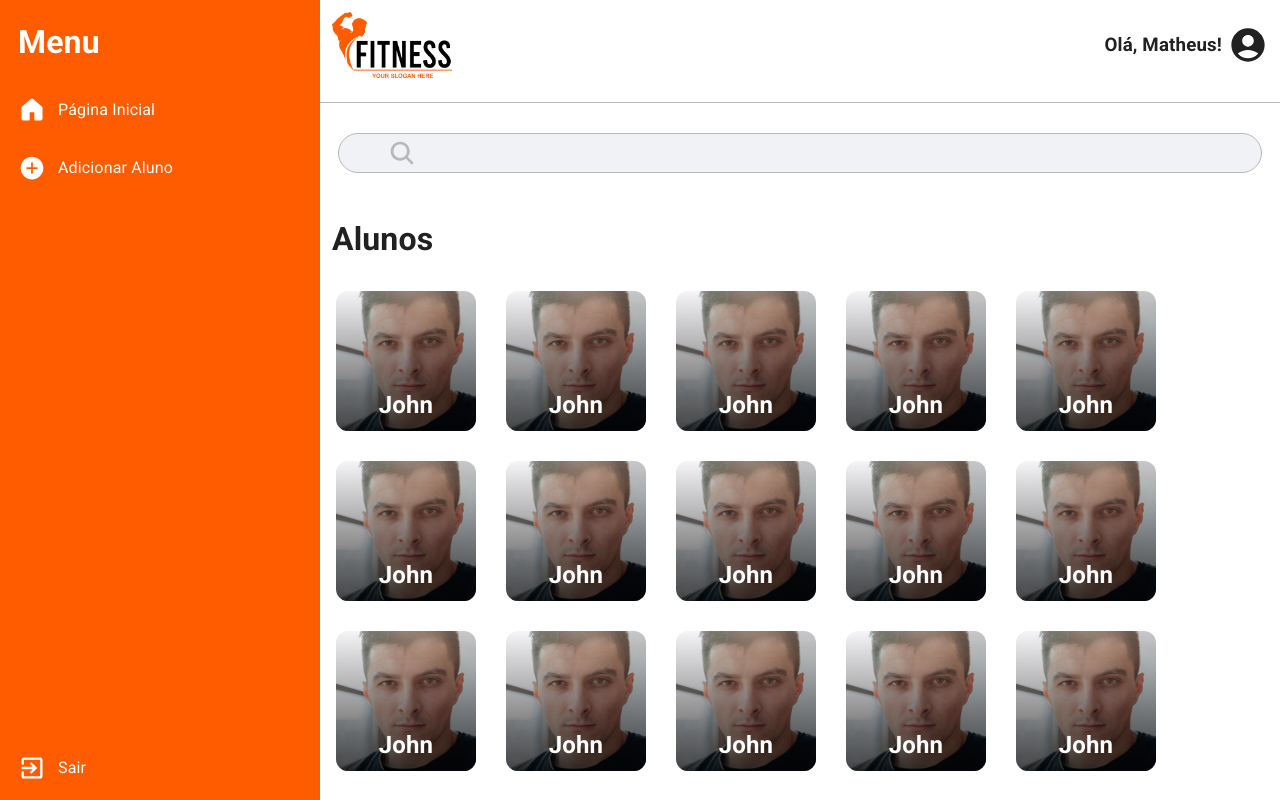
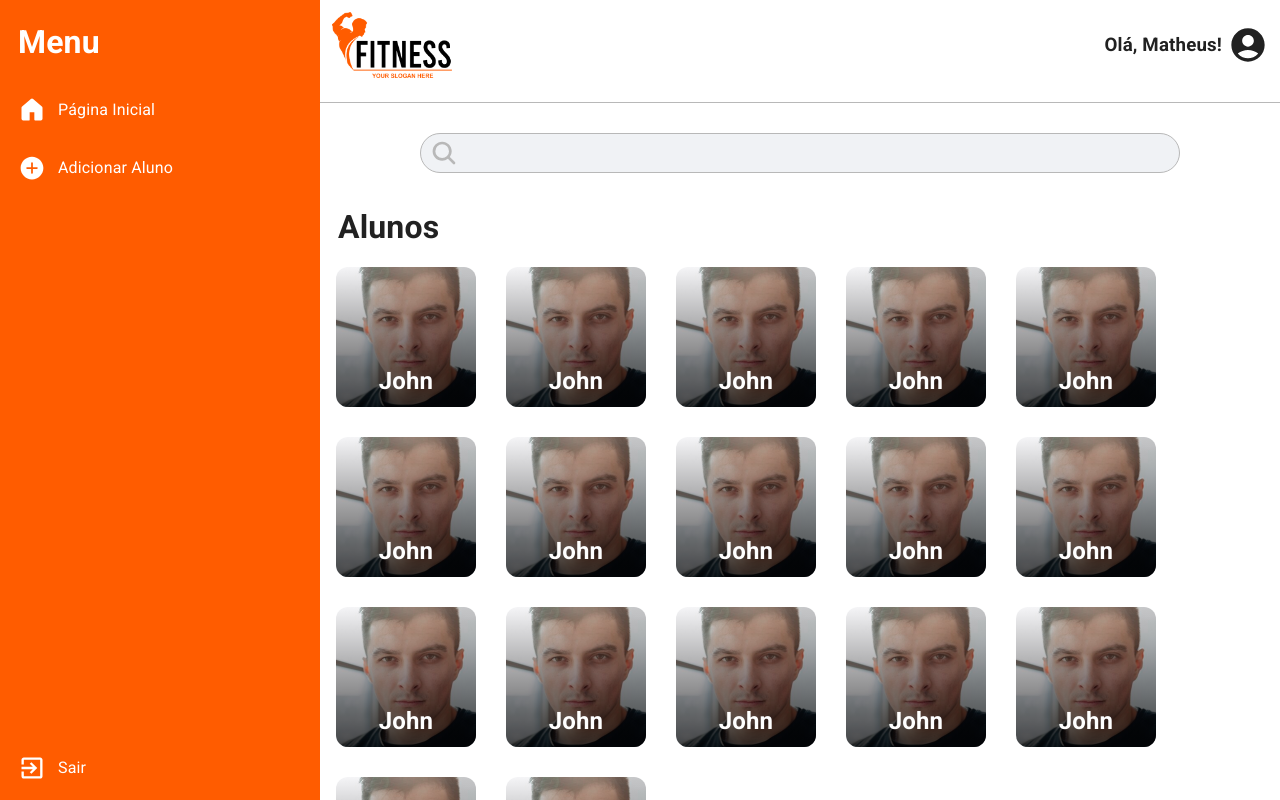
Before and after one commit to matheuscogo/personal, a React (Create React App) app: page /home in a window 1280 px wide. Shown: the top 800 px of the page. Built offline with nearby package versions, Linux system fonts and the light colour scheme; no server answers.

Commit message:
fix css students-card | box-students

```diff
--- a/src/App.css
+++ b/src/App.css
@@ -170,30 +170,37 @@ main {
 
 @media screen and (min-width: 1024px){
   .box-search {
-    width: 100%;
-    /* padding-left: 5%;
-    padding-right: 5%; */
+    padding-left: 100px;
+    padding-right: 100px;
   }
 
   .box-search > .icon {
     position: absolute;
-    left: 68px;
+    left: 110px;
     color: var(--soft-gray);
   }
 }
 
 
 /***************** STYLES DO COMPONENTE STUDENTS ****************/
+.main-students {
+  display: flex;
+  flex-direction: column;
+  justify-content: center;
+}
 
 .box-students > div {
   display: flex;
+  justify-content: start;
   flex-flow: row wrap;
-  gap: 28px;
+  gap: 22px;
   padding: 16px;
 }
 
 .box-students > h1 {
-  padding: 12px;
+  display: flex;
+  justify-content: start;
+  padding-left: 18px;
 }
 
 @media screen and (min-width: 1024px){
--- a/src/components2/Students.jsx
+++ b/src/components2/Students.jsx
@@ -5,7 +5,7 @@ function Students() {
     return (
         <div className="box-students">
             <h1>Alunos</h1>
-            <div>
+            <div className='main-students'>
                 {
                     students.map((student, index) => {
                         return (
```
